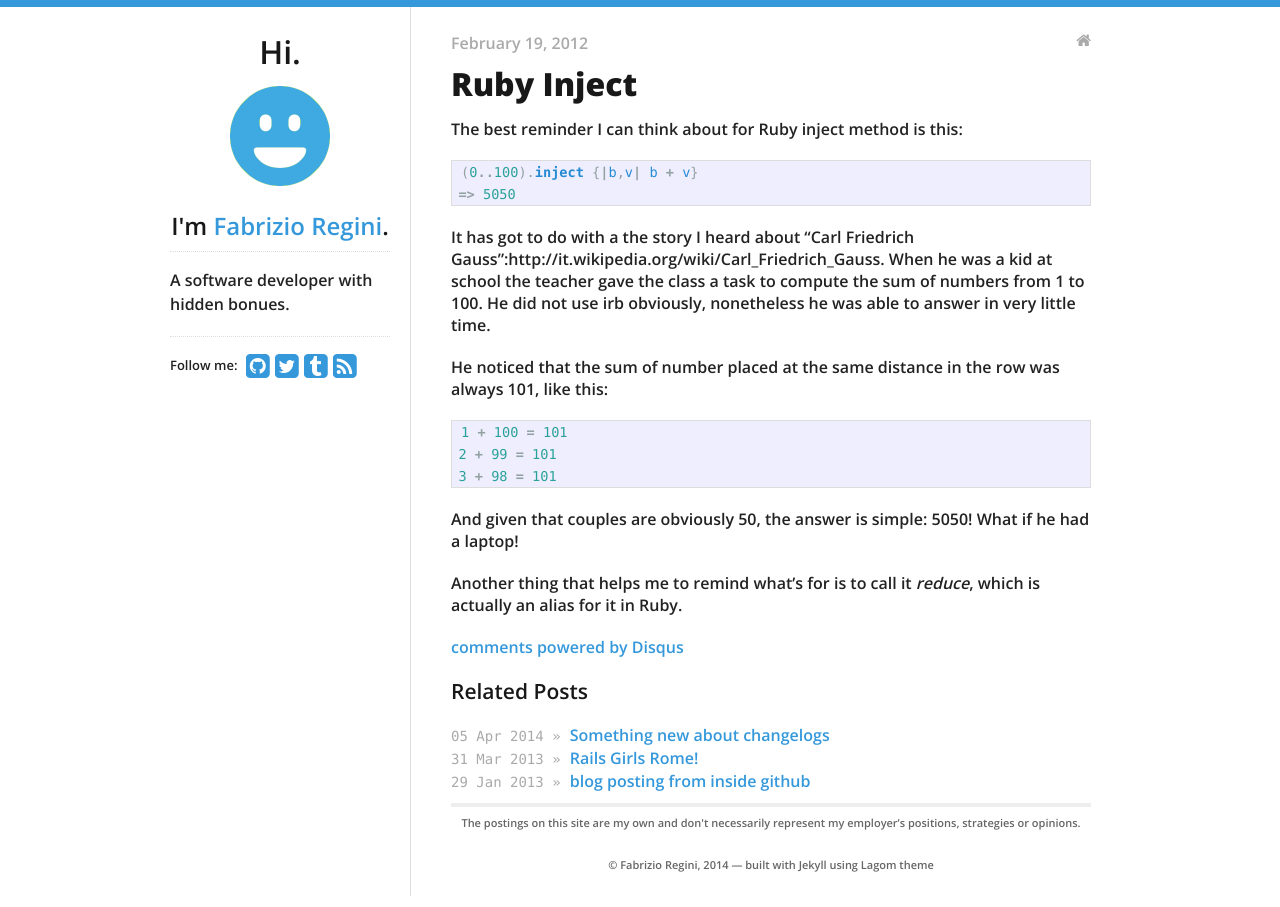
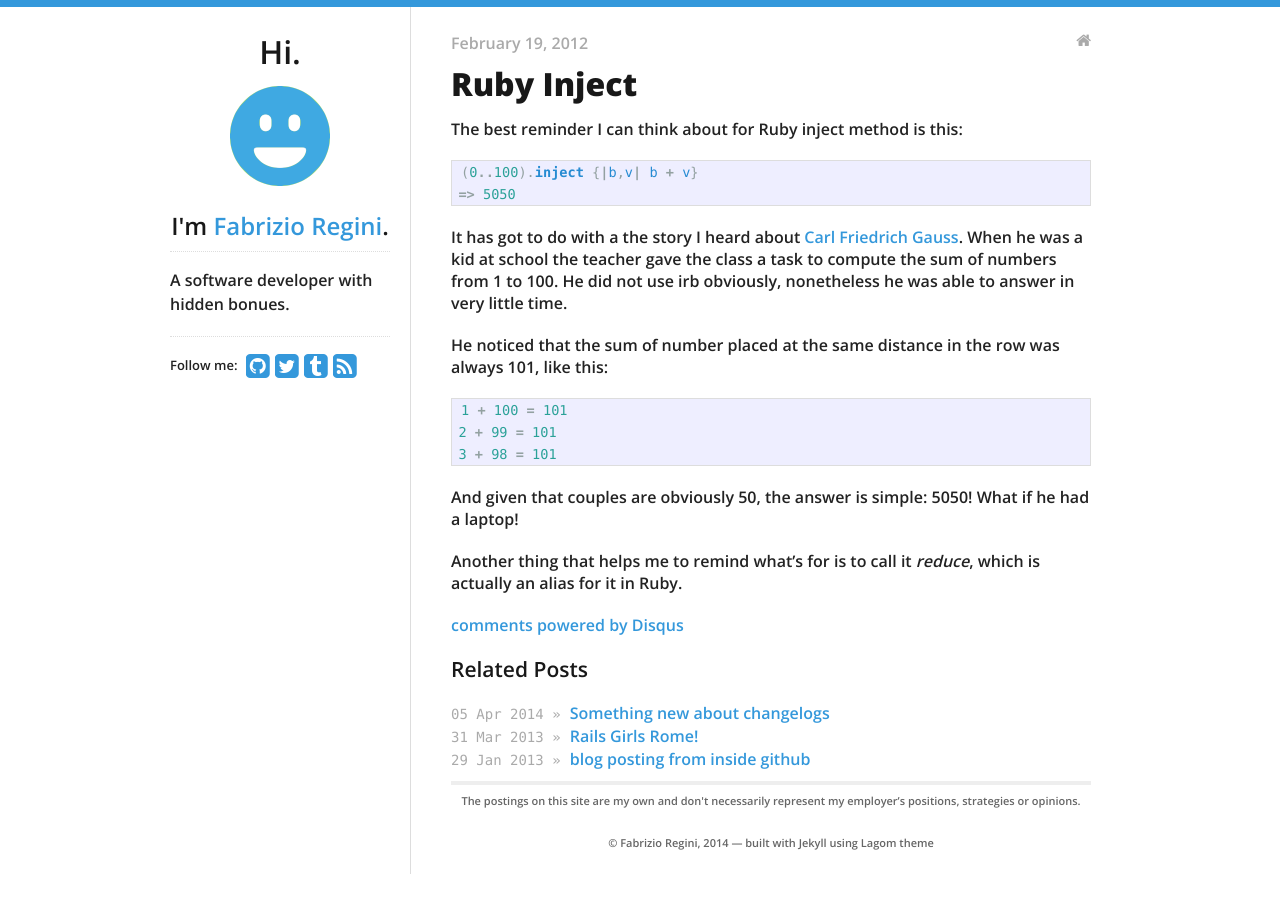
Before and after one commit to freegenie/freegenie.github.io, a Jekyll site: the page built from _posts/2012-02-19-ruby-inject.markdown, in a window 1280 px wide. Built offline with Jekyll 4.4.1, drawn with Linux system fonts in a browser that asks for light colours; nearby versions of some CDN libraries; Markdown is read by kramdown in place of the engine named in the settings; comment, search, counter and statistics services are not loaded.

Commit message:
post updated

````diff
--- a/_posts/2012-02-19-ruby-inject.markdown
+++ b/_posts/2012-02-19-ruby-inject.markdown
@@ -12,17 +12,18 @@ The best reminder I can think about for Ruby inject method is this:
 => 5050
 {% endhighlight %}
 
-It has got to do with a the story I heard about "Carl Friedrich Gauss":http://it.wikipedia.org/wiki/Carl_Friedrich_Gauss.
+It has got to do with a the story I heard about [Carl Friedrich
+Gauss](http://it.wikipedia.org/wiki/Carl_Friedrich_Gauss).
 When he was a kid at school the teacher gave the class a task to compute the sum of numbers from 1 to 100. He did not use
 irb obviously, nonetheless he was able to answer in very little time.
 
 He noticed that the sum of number placed at the same distance in the row was always 101, like this:
 
-{% highlight ruby %}
+```ruby
 1 + 100 = 101
 2 + 99 = 101
 3 + 98 = 101
-{% endhighlight %}
+```
 
 And given that couples are obviously 50, the answer is simple: 5050! What if he had a laptop!
 
````
